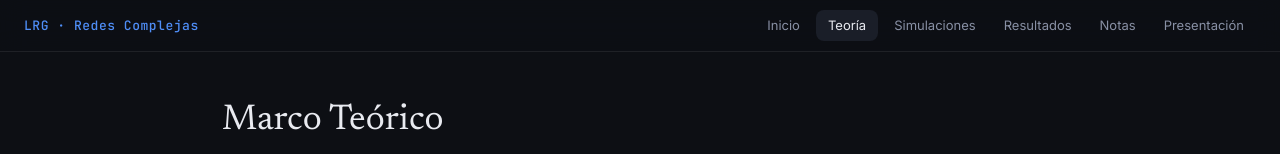
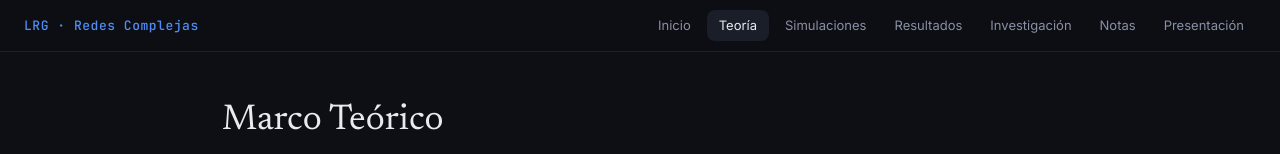
Before and after one commit to diegodorado1729/lrg-phd-site, a plain HTML site: page pages/theory.html in a window 1280 px wide. Shown: the top 154 px of the page. Drawn offline with nearby package versions, Linux system fonts and the light colour scheme.

Commit message:
Reasearch section

```diff
--- a/pages/theory.html
+++ b/pages/theory.html
@@ -24,6 +24,7 @@
     <a href="theory.html">Teoría</a>
     <a href="simulations.html">Simulaciones</a>
     <a href="results.html">Resultados</a>
+    <a href="research.html">Investigación</a>
     <a href="notes.html">Notas</a>
     <a href="presentation.html">Presentación</a>
   </nav>
```
